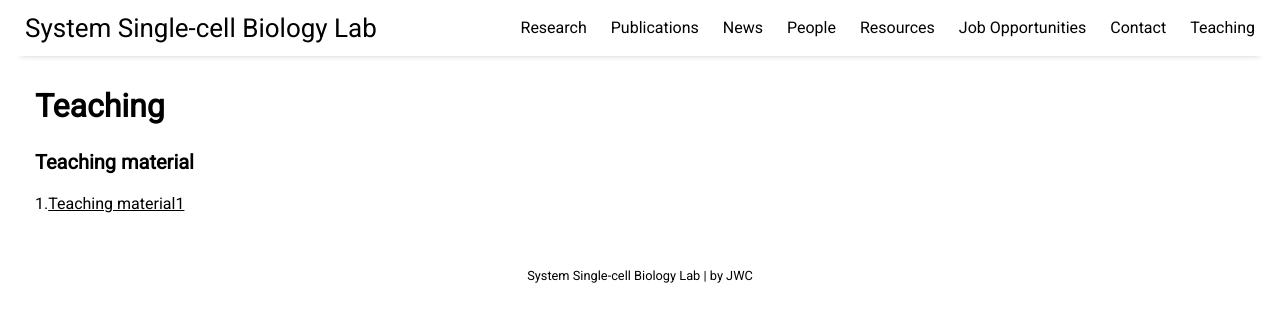
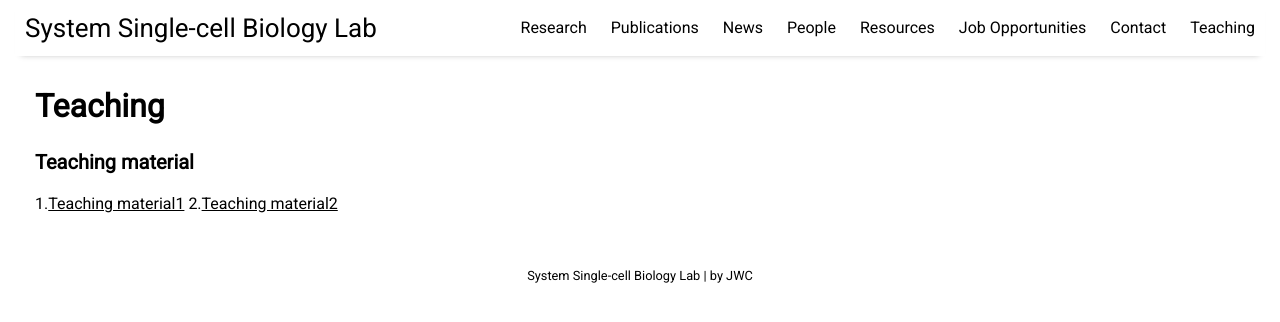
Before and after one commit to jaewon-cho/jaewon-cho.github.io, a Jekyll site: the page built from pages/teaching.md, in a window 1280 px wide. Shown: the top 322 px of the page. Built offline with Jekyll 4.4.1, drawn with Linux system fonts in a browser that asks for light colours; nearby versions of some CDN libraries.

Commit message:
Update teaching.md

```diff
--- a/pages/teaching.md
+++ b/pages/teaching.md
@@ -7,3 +7,4 @@ permalink: /teaching
 ### Teaching material
 
 1.[Teaching material1](https://raw.githubusercontent.com/jaewon-cho/jaewon-cho.github.io/main/assets/img/job.png)
+2.[Teaching material2](https://github.com/jaewon-cho/jaewon-cho.github.io/raw/refs/heads/main/assets/teaching/jaewon_covid_lecture.pptx)
```
